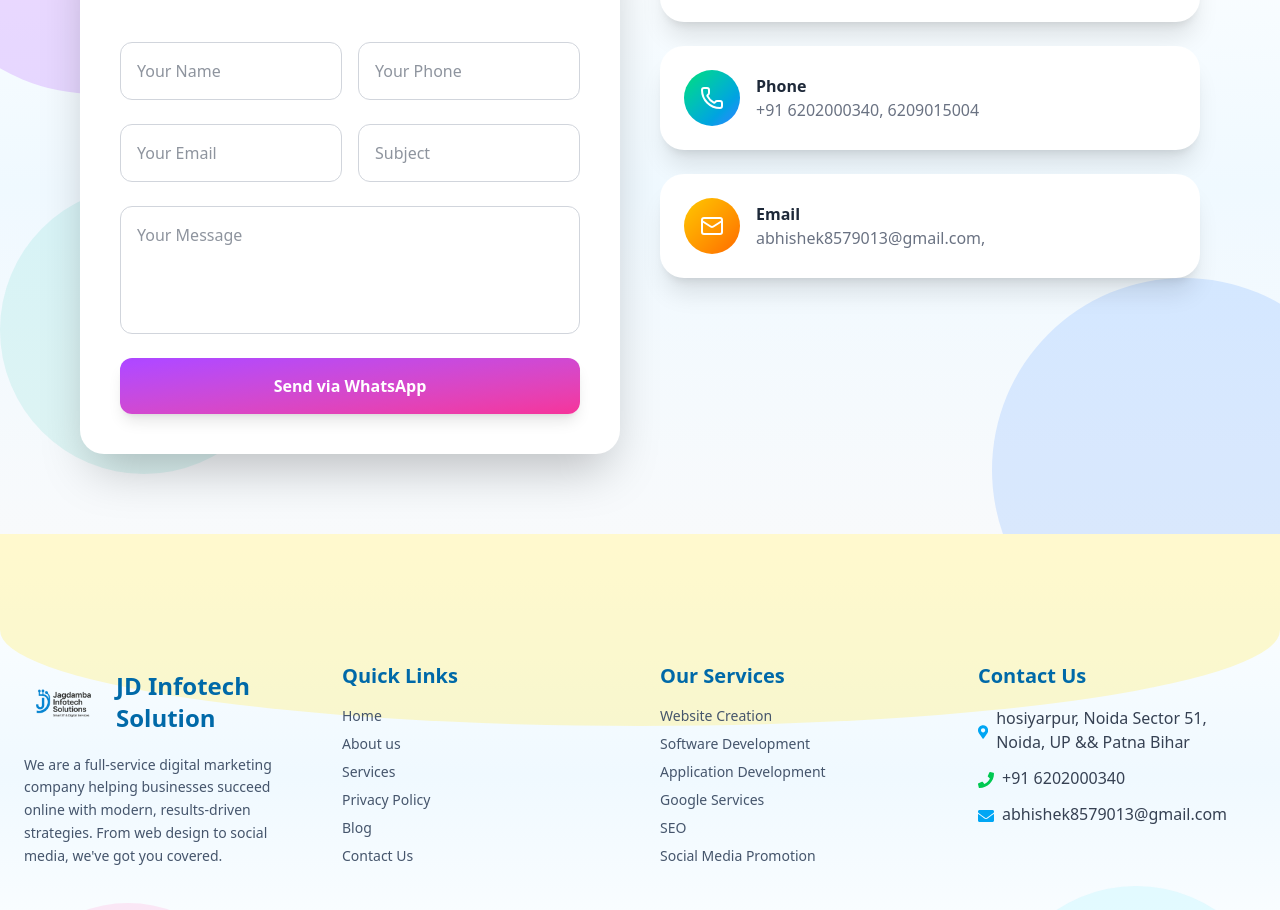
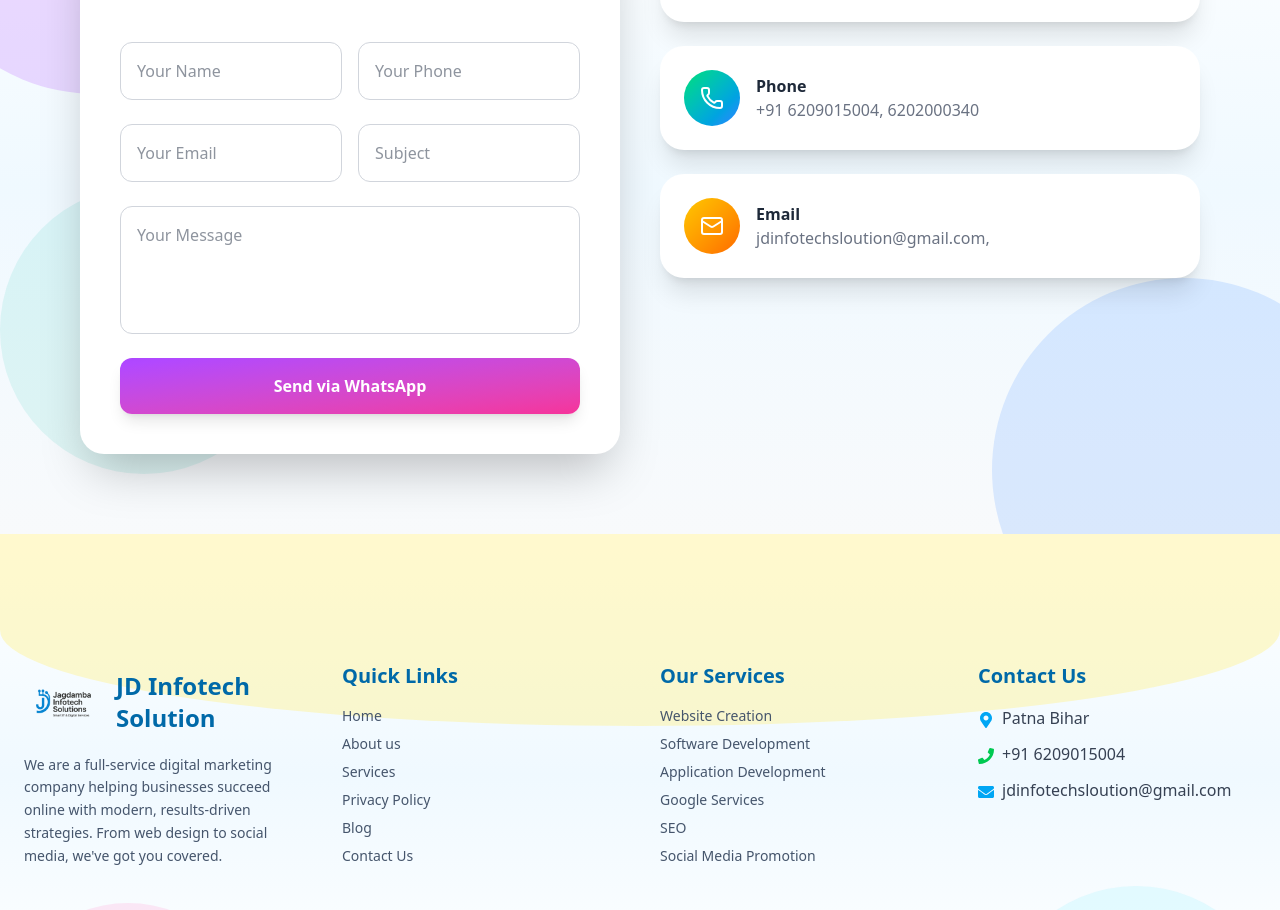
Before and after one commit to abhishekgfg/jdis, a React (Vite) app: page / in a window 1280 px wide. Shown: the part 7235-8145 px from the top of the page. Built offline with nearby package versions, Linux system fonts and the light colour scheme; the HTML template or start-up script is replaced by a standard one.

Commit message:
Add Google Analytics tracking script to index.html

```diff
--- a/index.html
+++ b/index.html
@@ -11,7 +11,16 @@
     <meta name="description" content="JD Infotech Solutions - Smart IT & Digital Services. We provide cutting-edge web, mobile, and cloud solutions for businesses.">
 
     <!-- Favicon -->
-   <link rel="icon" type="image/png" sizes="128x128" href="./src/components/images/jagdamba.png" />
+    <link rel="icon" type="image/png" sizes="128x128" href="./src/components/images/jagdamba.png" />
+
+    <!-- ✅ Google tag (gtag.js) -->
+    <script async src="https://www.googletagmanager.com/gtag/js?id=G-8D0H30X1TT"></script>
+    <script>
+      window.dataLayer = window.dataLayer || [];
+      function gtag(){dataLayer.push(arguments);}
+      gtag('js', new Date());
+      gtag('config', 'G-8D0H30X1TT');
+    </script>
 
     <!-- Optional: Tailwind CDN if not installed via npm -->
     <!-- <script src="https://cdn.tailwindcss.com"></script> -->
--- a/src/components/ContactFormWithInfo.jsx
+++ b/src/components/ContactFormWithInfo.jsx
@@ -122,7 +122,7 @@ export default function ContactFormWithInfo() {
             <div>
               <h4 className="font-semibold text-gray-800">Address</h4>
               <p className="text-gray-500">
-                Hosiyarpur, Noida Sector 51, Noida, UP
+                Patna bihar, noida up
               </p>
             </div>
           </div>
@@ -139,14 +139,14 @@ export default function ContactFormWithInfo() {
                   href="tel:+916202000340"
                   className="hover:underline hover:text-green-500 transition"
                 >
-                  +91 6202000340
+                  +91 6209015004
                 </a>
                 ,{" "}
              <a
                   href="tel:+916200594193"
                   className="hover:underline hover:text-green-500 transition"
                 >
-               6209015004
+              6202000340
                 </a>
               </p>
             </div>
@@ -164,7 +164,8 @@ export default function ContactFormWithInfo() {
                   href="mailto:abhishek8579013@gmail.com"
                   className="hover:underline hover:text-purple-500 transition"
                 >
-                  abhishek8579013@gmail.com
+                 jdinfotechsloution@gmail.com
+
                 </a>
                 ,{" "}
 
--- a/src/components/Footer.jsx
+++ b/src/components/Footer.jsx
@@ -84,7 +84,7 @@ export default function Footer() {
     {/* Address */}
     <li className="flex items-center gap-2">
       <FaMapMarkerAlt className="text-sky-500 mt-1" />
-      <span>hosiyarpur, Noida Sector 51, Noida, UP && Patna Bihar</span>
+      <span>Patna Bihar</span>
     </li>
 
     {/* Phone Numbers */}
@@ -92,7 +92,7 @@ export default function Footer() {
       <FaPhone className="text-green-500 mt-1" />
       <span>
         <a href="tel:+916202000340" className="hover:text-green-500 transition">
-          +91 6202000340
+          +91 6209015004
         </a>
 
 
@@ -103,8 +103,10 @@ export default function Footer() {
     <li className="flex items-center gap-2">
       <FaEnvelope className="text-sky-500 mt-1" />
       <span>
-        <a href="mailto:abhishek8579013@gmail.com" className="hover:text-sky-500 transition">
-          abhishek8579013@gmail.com
+        <a href="mailto:jdinfotechsloution@gmail.com
+" className="hover:text-sky-500 transition">
+          jdinfotechsloution@gmail.com
+
         </a>
 
 
```
